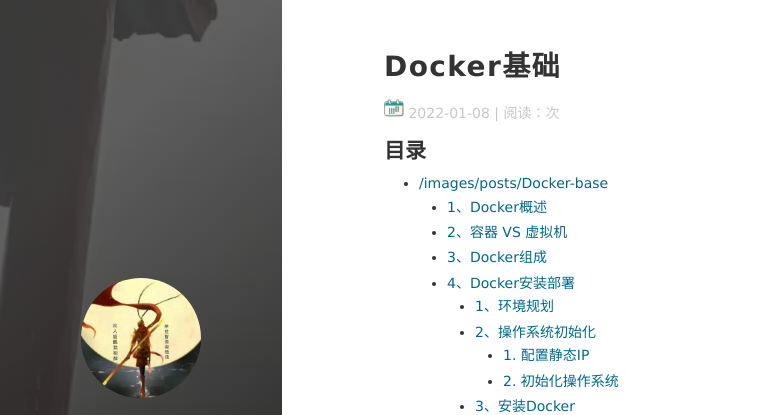
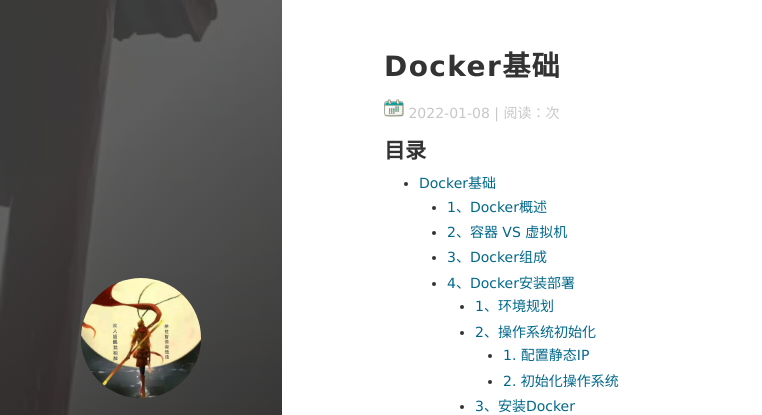
Before and after one commit to geray-zsg/geray-zsg.github.io, a Jekyll site: the page built from _posts/2022-1-8-Docker基础.md, in a window 1280 px wide and 900 px high. Shown: the top 415 px of the window, without its empty margins (0-762 px from the left). Built offline with Jekyll 4.4.1, drawn with Linux system fonts in a browser that asks for light colours; nearby versions of some CDN libraries; our own code applies the rules of GitHub Pages for plain Markdown files; comment, search, counter and statistics services are not loaded; some of the changed text lies outside the part shown.

Commit message:
Update 2022-1-8-Docker基础.md

```diff
--- a/_posts/2022-1-8-Docker基础.md
+++ b/_posts/2022-1-8-Docker基础.md
@@ -1,4 +1,4 @@
-# /images/posts/Docker-base
+# Docker基础
 
 ## 1、Docker概述
 
```
